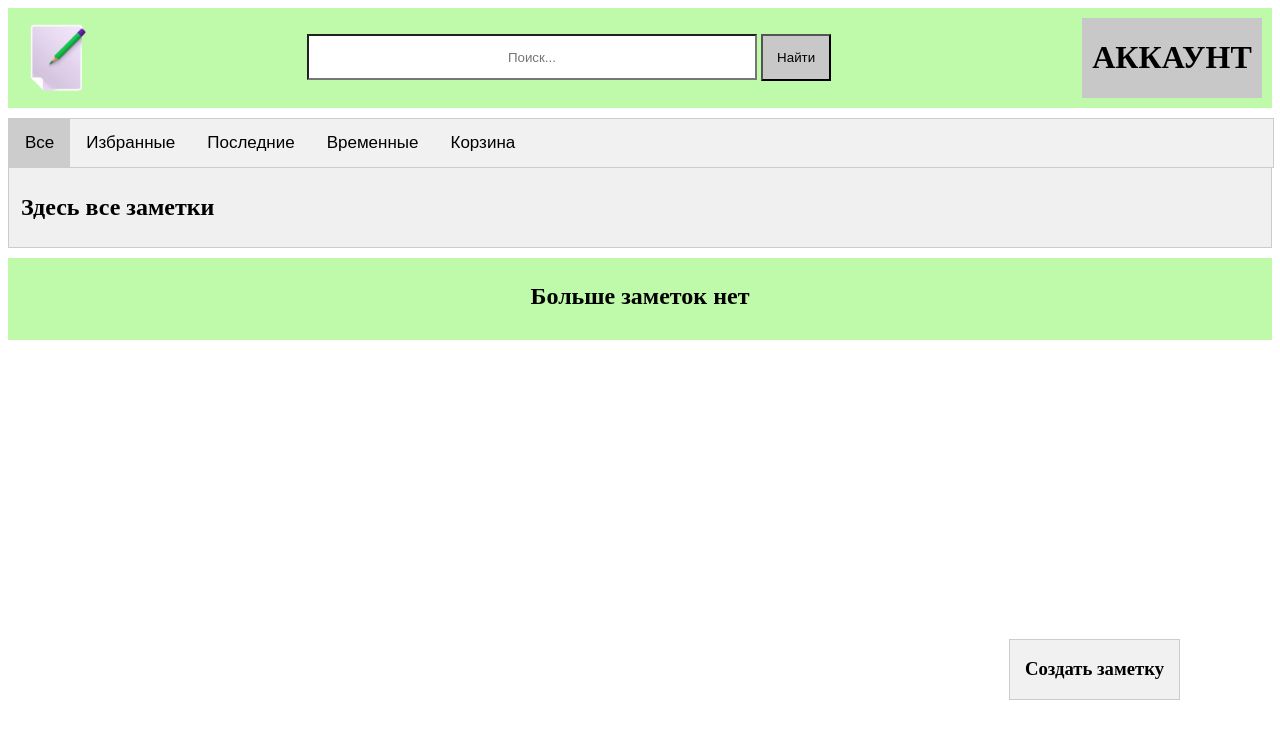
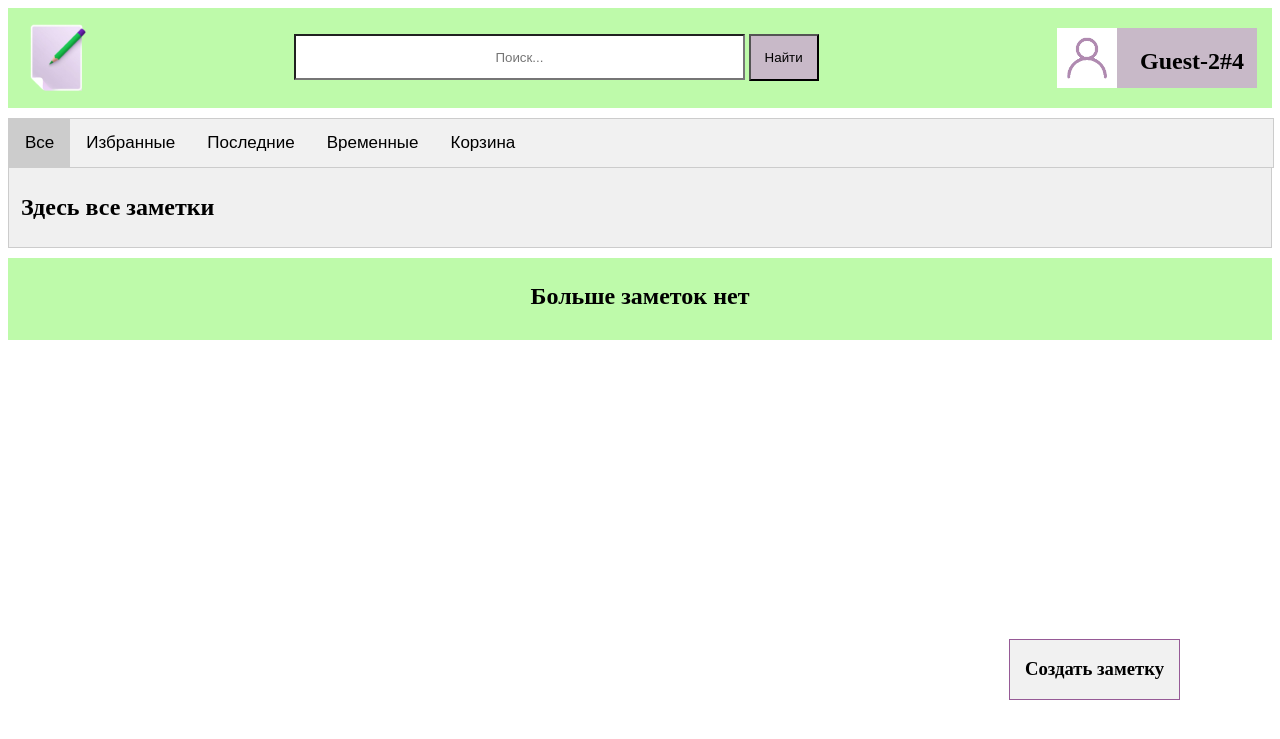
Before and after one commit to Artem-Git-rgb/Notes, a Django app: page /move2bin/1/1/ in a window 1280 px wide. Shown: the top 739 px of the page. Run offline with Django 5.2, Linux system fonts and the light colour scheme; data comes from the database, SQL or seed files in the repository; both versions use the stored data as it was after the commit.

Commit message:
Сохранение картинок, прав. отображение даты

```diff
--- a/notesApp/models.py
+++ b/notesApp/models.py
@@ -9,7 +9,8 @@ class Note(models.Model):
     action_dt = models.TextField(blank=True, null=True)
     is_last = models.IntegerField(default=0)
     is_in_recycle = models.IntegerField(default=0)
-    last_update = models.TextField(blank=True, null=True)
+    last_update = models.DateTimeField(blank=True, null=True)
+    pic = models.ImageField(upload_to='pics', null=True)
     #models.TextField(models.DateTimeField(auto_now_add=True))
 
 
--- a/notesApp/static/css/notesApp.css
+++ b/notesApp/static/css/notesApp.css
@@ -54,7 +54,7 @@
 }
 
 .search-class-button{
-    background: rgb(200, 200, 200);
+    background: rgb(200, 185, 200);
     width: 70px;
     height: 47px;
     margin-top: 0px;
@@ -68,21 +68,34 @@
 
 
 .account-class{
-    background: rgb(200, 200, 200);
-    width: 10%;
-    height: 80px;
-    margin-top: 5px;
-    margin-right: 10px;
-    display: inline-block;
+    background: rgb(200, 185, 200);
+    width: 8%;
+    height: 60px;
+    margin-top: 15px;
+    margin-right: 15px;
     text-align: center;
-    min-width: 180px;
+    min-width: 200px;
 
     display: flex;
-    flex-direction: column;
+    flex-direction: row;
     justify-content: left;
 }
 
+.account-class-photo{
+    height: 60px;
+    width: 60px;
+    display: inline-block;
 
+}
+.account-class-text{
+    padding-left: 115px;
+    padding-left: 15px;
+    height: 60px;
+    min-width: 120px;
+    display: inline-block;
+    text-align: center;
+    justify-content: center;
+}
 
 
 
@@ -124,7 +137,7 @@
     padding-left: 15px;
 	padding-right: 15px;
 	overflow: hidden;
-    border: 1px solid #ccc;
+    border: 1px solid rgb(150, 90, 150); /*rgb(100, 50, 100)*/
     background-color: #f1f1f1;
     z-index: 100;
 }
@@ -297,7 +310,7 @@
 }
 .tmp_hid{
     width: 50px;
-    /*display: none;*/
+    display: none;
 }
 
 .img_in_note{
--- a/notesApp/templates/notesApp/note_list.html
+++ b/notesApp/templates/notesApp/note_list.html
@@ -30,9 +30,10 @@
 
 
     </div>
-
-
-        <div class="account-class"><h1>АККАУНТ</h1></div>
+        <div class="account-class">
+            <img id="account-photo" name="account-photo" src="/static/img/profile-photo.png" class="account-class-photo" width="60px" height="60px"/>
+            <div class="account-class-text"><h2>Guest-2#4</h2></div><!-- АККАУНТ -->
+        </div>
     </header>
     <!-- main-body -->
     <div class="main-body-class">
@@ -63,12 +64,12 @@
                             <p> </p>
                             <span class="span-gray">
                                 {{  "создана: " }}
-                                {{ note.created_at }}<br>
+                                {{ note.created_at|date:"d-m-Y h:m:s" }}<br>
                             </span>
                             {% if note.last_update %}
                                 <span class="span-gray">
                                     {{  "изменена: " }}
-                                    {{ note.last_update }}
+                                    {{ note.last_update|date:"d-m-Y h:m:s" }}
                                 </span>
                             {% else %}
                                 {{ "&nbsp; " }}
@@ -280,7 +281,7 @@
     <div id="overlay" onclick="hidePopup()"></div>
     <div id="popup">
         <h2><span id="action_name">Новая заметка</span></h2>
-         <form action="/save/" method="post">
+         <form action="/save/" method="post" enctype="multipart/form-data">
                 <div class="span_in_line">
                     {% csrf_token %}
                     <input type="text" id="title" name="title" required placeholder="Название" maxlength="100" class="forminputtext"><br><br>
@@ -306,10 +307,9 @@
                     <!-- ------------------------------------------------------------------->
                 </div>
                 <div class="span_in_line">
-                    <input type=file name=file>
+                    <input type=file name="pic" id="pic">
                     <div>
-                        <img id="img_in_note" name="img_in_note" src="" class="img_in_note"/>
-
+                        <img id="imgpic" name="imgpic" src="" class="img_in_note"/>
                     </div>
                 </div>
         </form>
@@ -342,9 +342,8 @@
                     <!-- ------------------------------------------------------------------->
                 </div>
                 <div class="span_in_line">
-                    <input type=file name=file>
                     <div>
-                        <img id="img_in_note_view" name="img_in_note" src="" class="img_in_note"/>
+                        <img id="imgpic-view" name="imgpic" src="" class="img_in_note"/>
 
                     </div>
                 </div>
@@ -411,6 +410,10 @@
         document.getElementById('hid_fav').value = '0';
         document.getElementById('favimg').src = "/static/img/star_0.png";
         document.getElementById('img_name').value = '';
+        document.getElementById('imgpic').src = '';
+        //document.getElementById('imgpic').style.display = 'none';
+        document.getElementById('imgpic').style.visibility = 'hidden';
+
     }
 
     function createNote() {
@@ -446,7 +449,7 @@
                     var is_favorite = $(data).find('Is_favorite').text();
                     var img_name = $(data).find('Img_name').text();
                     var is_in_recycle = $(data).find('Is_in_recycle').text();
-
+                    var img_name = $(data).find('Img_name').text();
 
                     // Выводим значения на страницу
                     $('#title').val(title);
@@ -454,9 +457,24 @@
                     $('#action_dt').val(action_dt);
                     $('#img_name').val(img_name);
                     $('#is_in_recycle').val(is_in_recycle);
+                    $('#img_name').val(img_name);
+
+                    // 2222
+
+                    if (img_name.length > 0) {
+                        if (img_name.indexOf('/media/media') >= 0) { // обрезаем повтор media
+                           img_name = img_name.replace('/media','');
+                        }
+
+                        if (img_name) {
+                            document.getElementById("imgpic").src = img_name;
+                        }
+
+                        //document.getElementById('imgpic').style.display = 'block';
+                        document.getElementById('imgpic').style.visibility = '';
+                    }
 
                     if (is_favorite == '1') {
-                        // 222
                         document.getElementById("favimg").src = "/static/img/star_1.png";
                         document.getElementById("hid_fav").value = '1';
                     } else {
@@ -510,11 +528,32 @@
                     var is_favorite = $(data).find('Is_favorite').text();
                     var img_name = $(data).find('Img_name').text();
 
+                    // 2222
+
+
                     // Выводим значения на страницу
                     $('#title_view').html(title);
                     $('#content_view').html(content);
                     $('#action_dt_view').html(action_dt);
-                    $('#img_name_view').html(img_name);
+                    $('#imgpic-view').html(img_name);
+
+
+                    if (img_name.length > 0) {
+                        if (img_name.indexOf('/media/media') >= 0) { // обрезаем повтор media
+                           img_name = img_name.replace('/media','');
+                        }
+
+                        if (img_name) {
+                            document.getElementById("imgpic-view").src = img_name;
+                        }
+
+                        //document.getElementById('imgpic-view').style.display = 'block';
+                        document.getElementById('imgpic-view').style.visibility = '';
+                    }else{
+                        document.getElementById('imgpic-view').style.visibility = 'hidden';
+                    }
+
+
 
                     if (is_favorite == '1') {
                         document.getElementById("favimg_view").src = "/static/img/star_1.png";
--- a/notesApp/urls.py
+++ b/notesApp/urls.py
@@ -19,3 +19,9 @@ urlpatterns = [
     #path('add/', add_note, name='add_note'),
     #path('success/', TemplateView.as_view(template_name='success.html'), name='success'),  # Страница успешного завершения
 ]
+
+from django.conf import settings
+from django.conf.urls.static import static
+
+if settings.DEBUG:
+    urlpatterns += static(settings.MEDIA_URL, document_root=settings.MEDIA_ROOT)
--- a/notesApp/views.py
+++ b/notesApp/views.py
@@ -1,5 +1,6 @@
 import datetime
 
+from django.core.files.storage import FileSystemStorage
 from django.shortcuts import render, redirect
 from django.http import HttpResponse
 from django.shortcuts import get_object_or_404
@@ -7,7 +8,9 @@ import xml.etree.ElementTree as ET
 from .models import Note, Image
 from .forms import NoteForm
 
-from django.shortcuts import render
+from django.urls import reverse_lazy
+from django.contrib import messages
+import os
 
 """
 def search(request):
@@ -64,8 +67,21 @@ def save_note(request):
 
         if (mode == 'create'):
             # Создаем новую запись в базе данных
-            note = Note(title=title, content=content, action_dt=action_dt, is_favorite=is_fav)
+
+            if request.FILES:
+                file = request.FILES['pic']
+                fs = FileSystemStorage()
+                # сохраняем на файловой системе
+                filename = fs.save(file.name, file)
+                # получение адреса по которому лежит файл
+                file_url = fs.url(filename)
+            else:
+                file_url = ''
+
+            note = Note(title=title, content=content, action_dt=action_dt, is_favorite=is_fav, pic=file_url)
+
             note.save()
+
         elif (mode == 'update'):
             # Обновляем запись в базе данных
             note = Note.objects.get(id=note_id)
@@ -74,7 +90,19 @@ def save_note(request):
             note.action_dt = action_dt
             note.is_favorite = is_fav
             note.last_update = datetime.datetime.now()
+
+            if request.FILES:
+                file = request.FILES['pic']
+                fs = FileSystemStorage()
+                # сохраняем на файловой системе
+                filename = fs.save(file.name, file)
+                # получение адреса по которому лежит файл
+                file_url = fs.url(filename)
+
+                note.pic = file_url
+
             note.save()
+
         else:
             print('save_note: mode not defined!')
 
@@ -96,10 +124,10 @@ def get_info(request, id):
     # Получаем объект по ID
     note_instance = get_object_or_404(Note, id=id)
 
-    try:
-        image_instance = Image.objects.get(note_id=id)  #111
-    except Image.DoesNotExist:
-        image_instance = None
+    #try:
+      #  image_instance = Image.objects.get(note_id=id)  #111
+    #except Image.DoesNotExist:
+       # image_instance = None
 
 
     # Создаем XML-структуру
@@ -118,10 +146,17 @@ def get_info(request, id):
     is_in_recycle = ET.SubElement(root, 'Is_in_recycle')
     is_in_recycle.text = str(note_instance.is_in_recycle)
 
+    pic_name = ET.SubElement(root, 'Img_name')
+    try:
+        pic_name.text = note_instance.pic.url
+    except:
+        pic_name.text  = ''
 
-    if image_instance != None:
-        img_name = ET.SubElement(root, 'Img_name')
-        img_name.text = str(image_instance.file_name)
+
+
+    #if image_instance != None:
+     #   img_name = ET.SubElement(root, 'Img_name')
+      #  img_name.text = str(image_instance.file_name)
 
 
     """
```
Also changed, not shown: notes/settings.py (+16 -2 lines), db.sqlite3, media/123.jpg (added), media/fav.png (added), media/fav_1.png (added), media/fav_1_NDo4KHR.png (added), media/fav_1_VG7kg5k.png (added), media/images.png (added), media/images_Hqana7E.png (added), media/Профиль-фото.png (added), notesApp/migrations/0005_note_pic.py (added), notesApp/migrations/0006_alter_note_last_update.py (added), notesApp/static/img/profile-photo.png (added).
